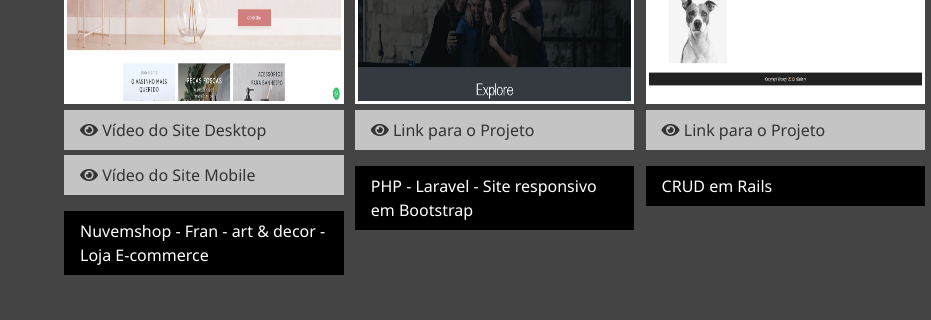
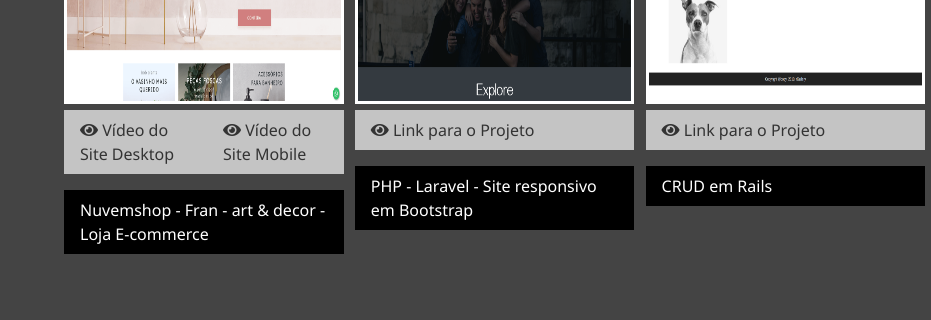
Before and after one commit to guilherme-ro/guilherme-ro.github.io, a website: page work.html in a window 1280 px wide. Shown: the part 798-1118 px from the top of the page, 0-931 px from the left. Drawn offline with Linux system fonts and the light colour scheme.

Commit message:
fran art e decor modificacao 03

```diff
--- a/scss/main.scss
+++ b/scss/main.scss
@@ -35,7 +35,6 @@
 
 a {
   color: #fff;
-  display: block;
   text-decoration: none;
 }
 
@@ -121,6 +120,12 @@
   grid-gap: 0.7rem;
   grid-template-columns: repeat(3, 1fr);
 
+  .item {
+    a {
+      display: block;
+    }
+  }
+
   img {
     width: 100%;
     min-height: 251px;
@@ -130,6 +135,14 @@
       opacity: 0.5;
       border-color: $secondary-color;
       @include easeOut;
+    }
+  }
+
+  .link-projects {
+    display: flex;
+    justify-content: space-between;
+    a {
+      margin-bottom: 0;
     }
   }
 
--- a/work.html
+++ b/work.html
@@ -120,14 +120,14 @@
             <a
             href="videos/fran_desktop.mp4"
             target="_blank"
-            class="btn-light mb-0"
+            class="btn-light"
           >
             <i class="fas fa-eye"></i> Vídeo do Site Desktop
           </a>
           <a
           href="videos/fran_mobile.mp4"
           target="_blank"
-          class="btn-light mb-0"
+          class="btn-light"
         >
           <i class="fas fa-eye"></i> Vídeo do Site Mobile
         </a>
```
Also changed, not shown: about.html (+1 -1 lines), contact.html (+1 -1 lines), css/main.css.
